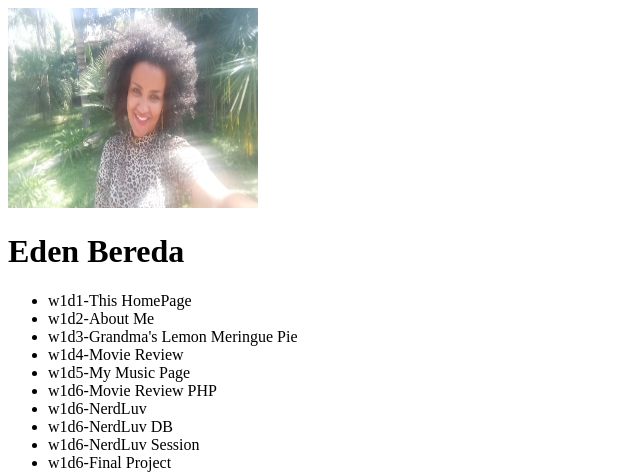
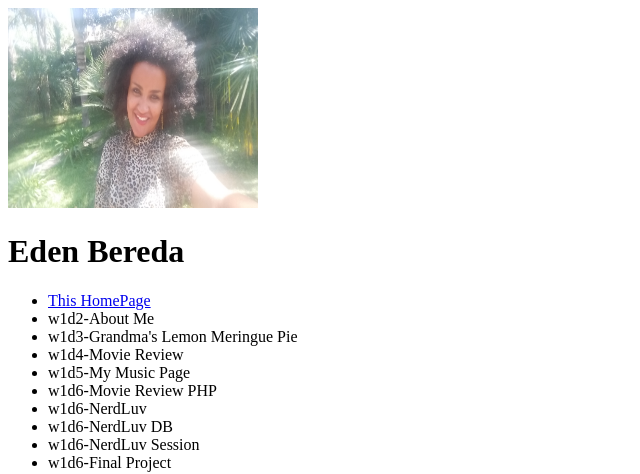
Before and after one commit to ebereda/WapClass, a plain HTML site: page Lab0/Lab0.html in a window 1280 px wide. Shown: the top 474 px of the page, without its empty margins (0-640 px from the left). Drawn offline with Linux system fonts and the light colour scheme.

Commit message:
Update Lab0.html

```diff
--- a/Lab0/Lab0.html
+++ b/Lab0/Lab0.html
@@ -7,7 +7,7 @@
 </head>
 <body>
 <ul>
-    <li>w1d1-This HomePage</li>
+    <li><a href ="https://online.cs.mum.edu/portal/site/edbd29fe-2eab-4833-8ca7-be31eecf4a5b/tool/d9ad491c-962a-4481-a469-b4a2421370df?panel=Main#attachmentspanel">This HomePage</a></li>
     <li>w1d2-About Me </li>
     <li>w1d3-Grandma's Lemon Meringue Pie</li>
     <li>w1d4-Movie Review</li>
```
